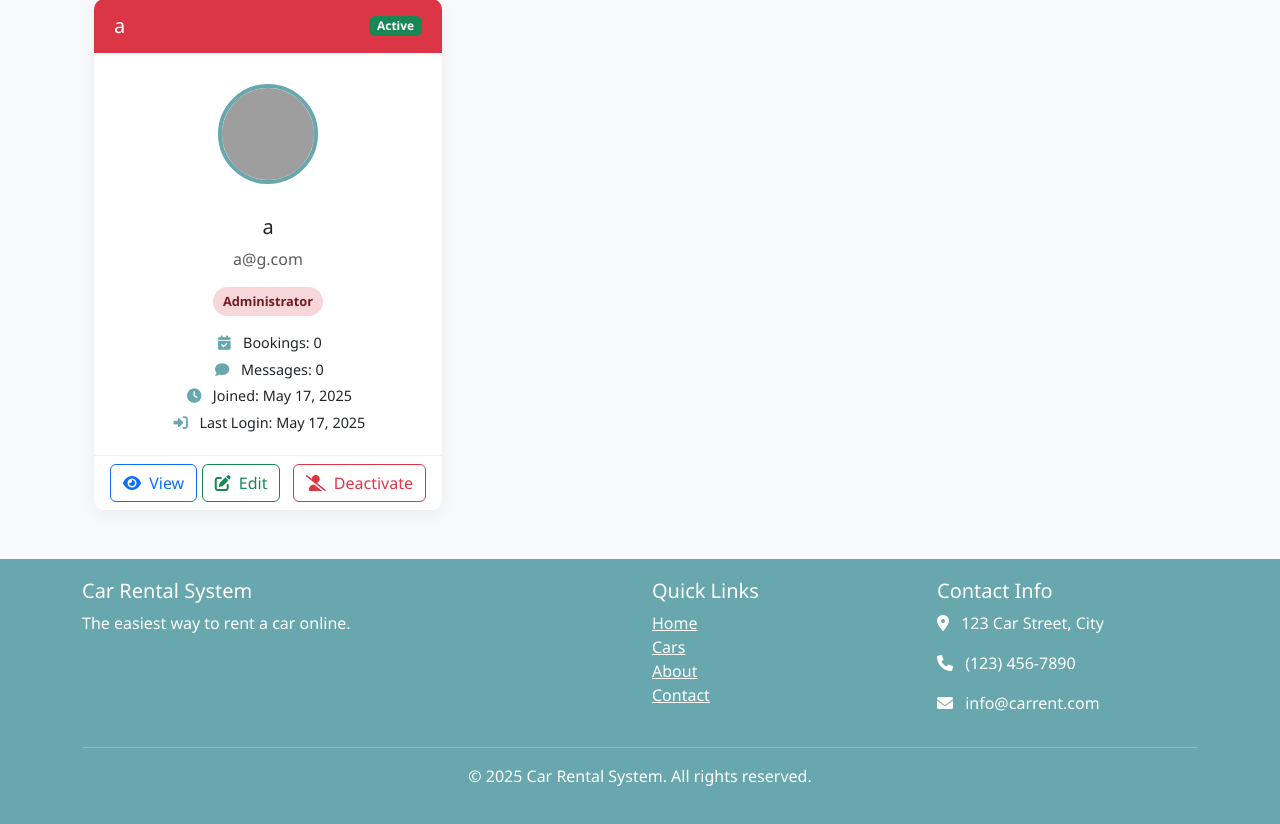
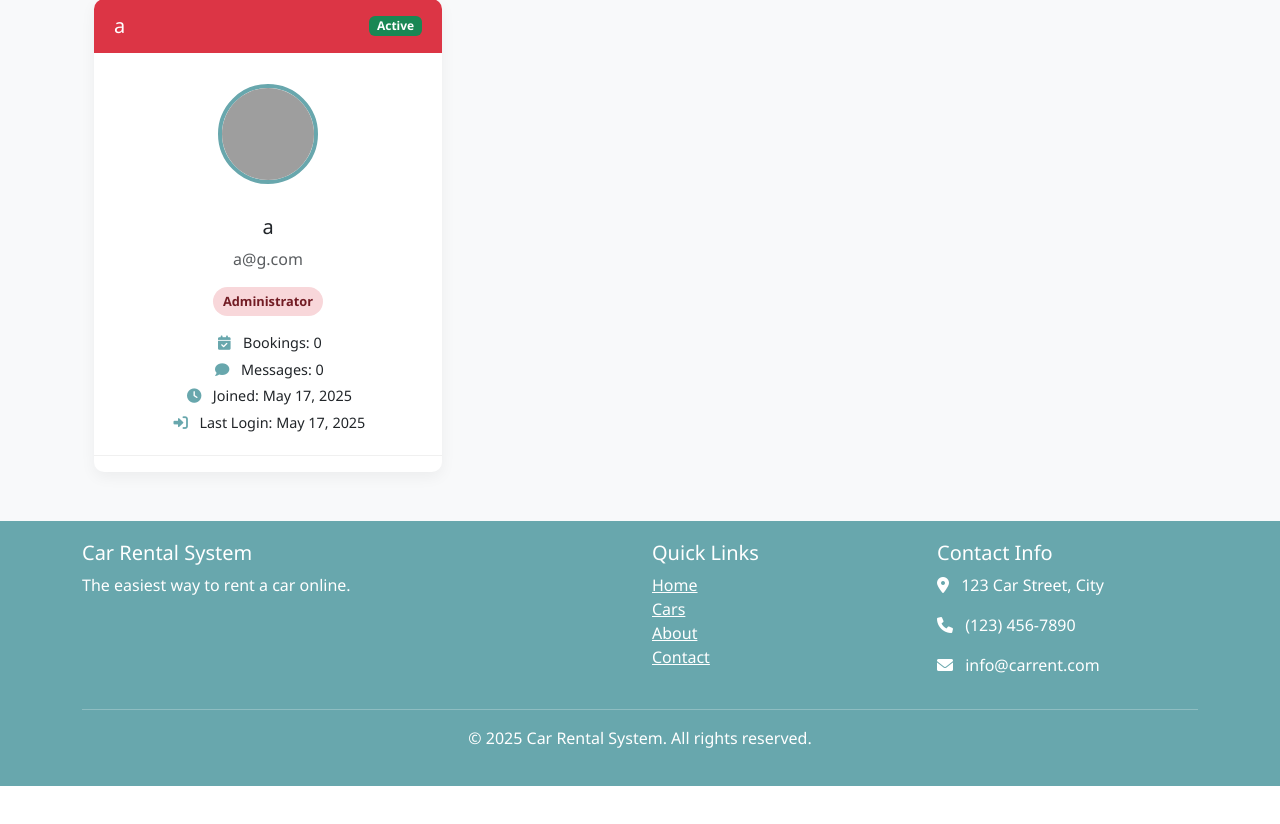
Before and after one commit to jamalihassan0307/Car_Rent_ControlPanel, a Django app: page /users/ in a window 1280 px wide. Shown: the part 648-1472 px from the top of the page. After the commit the page ends 1434 px from the top, so only its background shows below. Run offline with Django 5.2, Linux system fonts and the light colour scheme; a user stored in the database is signed in; data comes from the database, SQL or seed files in the repository; grey boxes are pictures that could not be loaded.

Commit message:
Remove action buttons from user list template for a cleaner interface

```diff
--- a/myapp/templates/myapp/user_list.html
+++ b/myapp/templates/myapp/user_list.html
@@ -320,23 +320,8 @@
                         </div>
                         <div class="card-footer">
                             <div class="d-flex justify-content-between">
-                                <a href="{% url 'user_detail' user.id %}" class="btn btn-outline-primary">
-                                    <i class="fas fa-eye me-1"></i> View
-                                </a>
-                                <div>
-                                    <a href="{% url 'edit_user' user.id %}" class="btn btn-outline-success me-2">
-                                        <i class="fas fa-edit me-1"></i> Edit
-                                    </a>
-                                    {% if user.is_active %}
-                                        <a href="{% url 'toggle_user_status' user.id %}" class="btn btn-outline-danger" onclick="return confirm('Are you sure you want to deactivate this user?')">
-                                            <i class="fas fa-user-slash me-1"></i> Deactivate
-                                        </a>
-                                    {% else %}
-                                        <a href="{% url 'toggle_user_status' user.id %}" class="btn btn-outline-success" onclick="return confirm('Are you sure you want to activate this user?')">
-                                            <i class="fas fa-user-check me-1"></i> Activate
-                                        </a>
-                                    {% endif %}
-                                </div>
+
+
                             </div>
                         </div>
                     </div>
```
